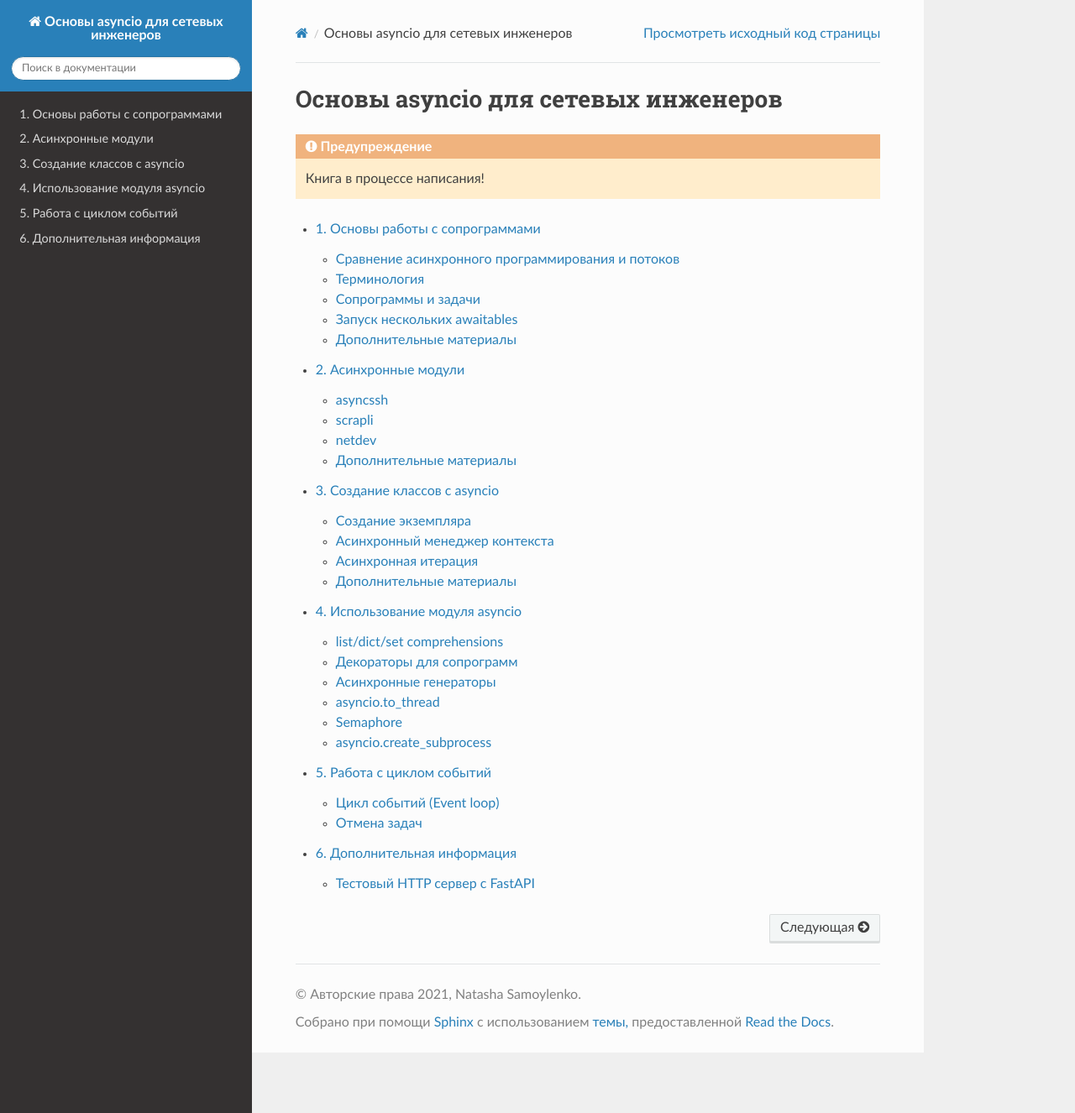
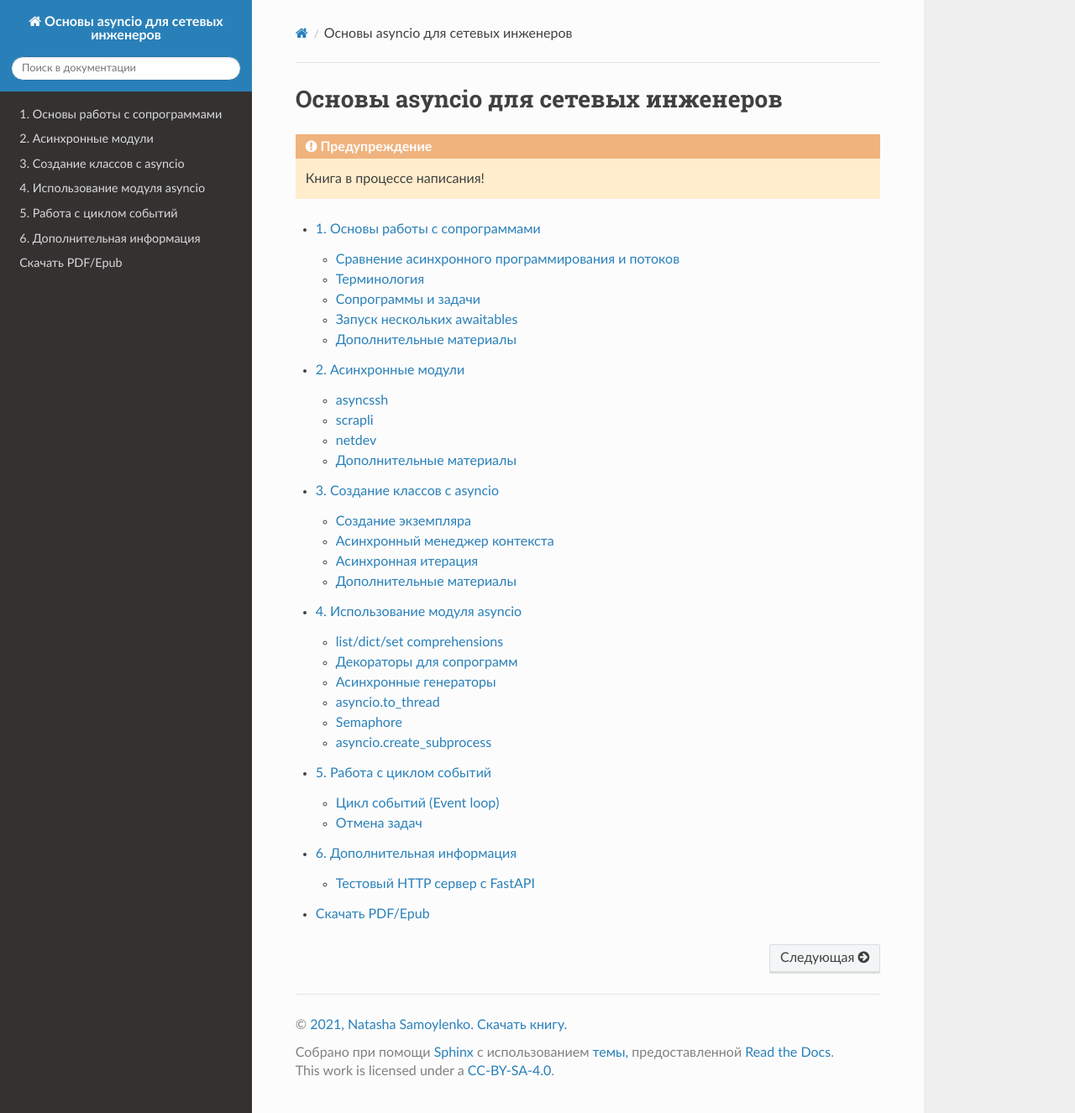
Before and after one commit to natenka/asyncpyneng-book, a Sphinx documentation site: the page built from docs/source/index.rst, in a window 1280 px wide and 1326 px high. Shown: the whole window at 84% size. Built offline with Sphinx 7.4.7 and the Read the Docs theme 2.0.0, drawn with Linux system fonts in a browser that asks for light colours; pages that are not in the unit, such as notebooks, are missing from menus.

Commit message:
add footer

```diff
--- /dev/null
+++ b/docs/source/_templates/breadcrumbs.html
@@ -0,0 +1,4 @@
+{%- extends "sphinx_rtd_theme/breadcrumbs.html" %}
+
+{% block breadcrumbs_aside %}
+{% endblock %}
--- /dev/null
+++ b/docs/source/_templates/footer.html
@@ -0,0 +1,58 @@
+<footer>
+  {% if (theme_prev_next_buttons_location == 'bottom' or theme_prev_next_buttons_location == 'both') and (next or prev) %}
+    <div class="rst-footer-buttons" role="navigation" aria-label="footer navigation">
+      {% if next %}
+        <a href="{{ next.link|e }}" class="btn btn-neutral float-right" title="{{ next.title|striptags|e }}" accesskey="n" rel="next">{{ _('Next') }} <span class="fa fa-arrow-circle-right"></span></a>
+      {% endif %}
+      {% if prev %}
+        <a href="{{ prev.link|e }}" class="btn btn-neutral float-left" title="{{ prev.title|striptags|e }}" accesskey="p" rel="prev"><span class="fa fa-arrow-circle-left"></span> {{ _('Previous') }}</a>
+      {% endif %}
+    </div>
+  {% endif %}
+
+  <hr/>
+
+  <div role="contentinfo">
+    <p>
+    {%- if show_copyright %}
+      {%- if hasdoc('copyright') %}
+        {% set path = pathto('copyright') %}
+        {% set copyright = copyright|e %}
+        &copy; <a href="{{ path }}">{% trans %}Copyright{% endtrans %}</a> {{ copyright }}.
+      {%- else %}
+        {% set copyright = copyright|e %}
+        &copy; <a href="https://natenka.github.io/thanks/"> {{ copyright }}.</a>
+      {%- endif %}
+    {%- endif %}
+    {%- if build_id and build_url %}
+      <span class="build">
+        {# Translators: Build is a noun, not a verb #}
+        {% trans %}Build{% endtrans %}
+        <a href="{{ build_url }}">{{ build_id }}</a>.
+      </span>
+    {%- elif last_updated %}
+      <span class="lastupdated">
+        {% trans last_updated=last_updated|e %}Last updated on {{ last_updated }}.{% endtrans %}
+      </span>
+    {%- endif %}
+    <a href="https://asyncpyneng.readthedocs.io/ru/latest/download.html">Скачать книгу.</a>
+    </p>
+  </div>
+
+  {%- if show_sphinx %}
+    {% set sphinx_web = '<a href="http://sphinx-doc.org/">Sphinx</a>' %}
+    {% set readthedocs_web = '<a href="https://readthedocs.org">Read the Docs</a>'  %}
+      {% trans sphinx_web=sphinx_web, readthedocs_web=readthedocs_web %}Built with {{ sphinx_web }} using a{% endtrans %} <a href="https://github.com/rtfd/sphinx_rtd_theme">{% trans %}theme{% endtrans %}</a> {% trans %}provided by {{ readthedocs_web }}{% endtrans %}.
+  {%- endif %}
+
+  <div role="contentinfo">
+    <p>
+    <span class="lastupdated">
+    This work is licensed under a <a href="http://creativecommons.org/licenses/by-sa/4.0/">CC-BY-SA-4.0</a>.
+    </span>
+    </p>
+  </div>
+
+  {%- block extrafooter %} {% endblock %}
+
+</footer>
--- a/docs/source/contents.rst
+++ b/docs/source/contents.rst
@@ -14,3 +14,4 @@
    book/using_asyncio/index
    book/event_loop/index
    book/additional_info/index
+   download
--- a/docs/source/index.rst
+++ b/docs/source/index.rst
@@ -14,3 +14,4 @@
    book/using_asyncio/index
    book/event_loop/index
    book/additional_info/index
+   download
```
Also changed, not shown: docs/source/download.rst (added, +14 -0 lines).
